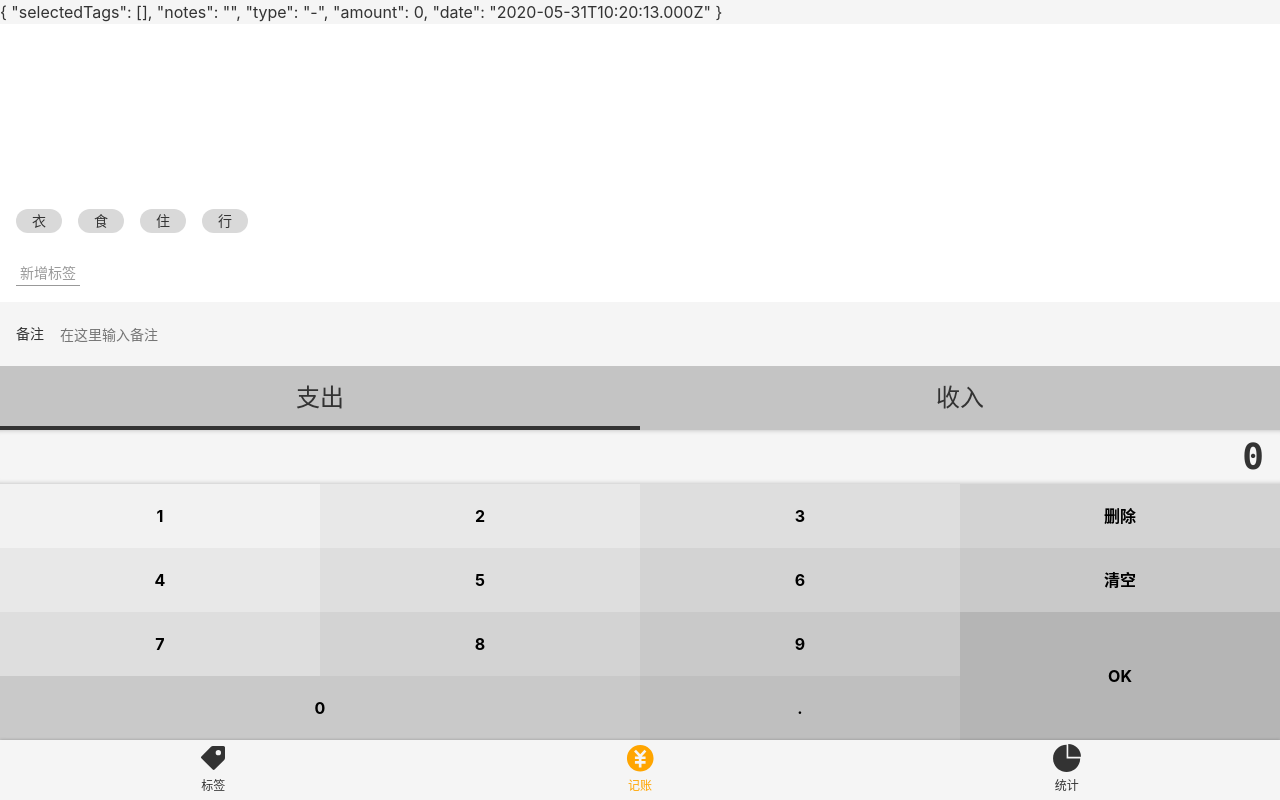
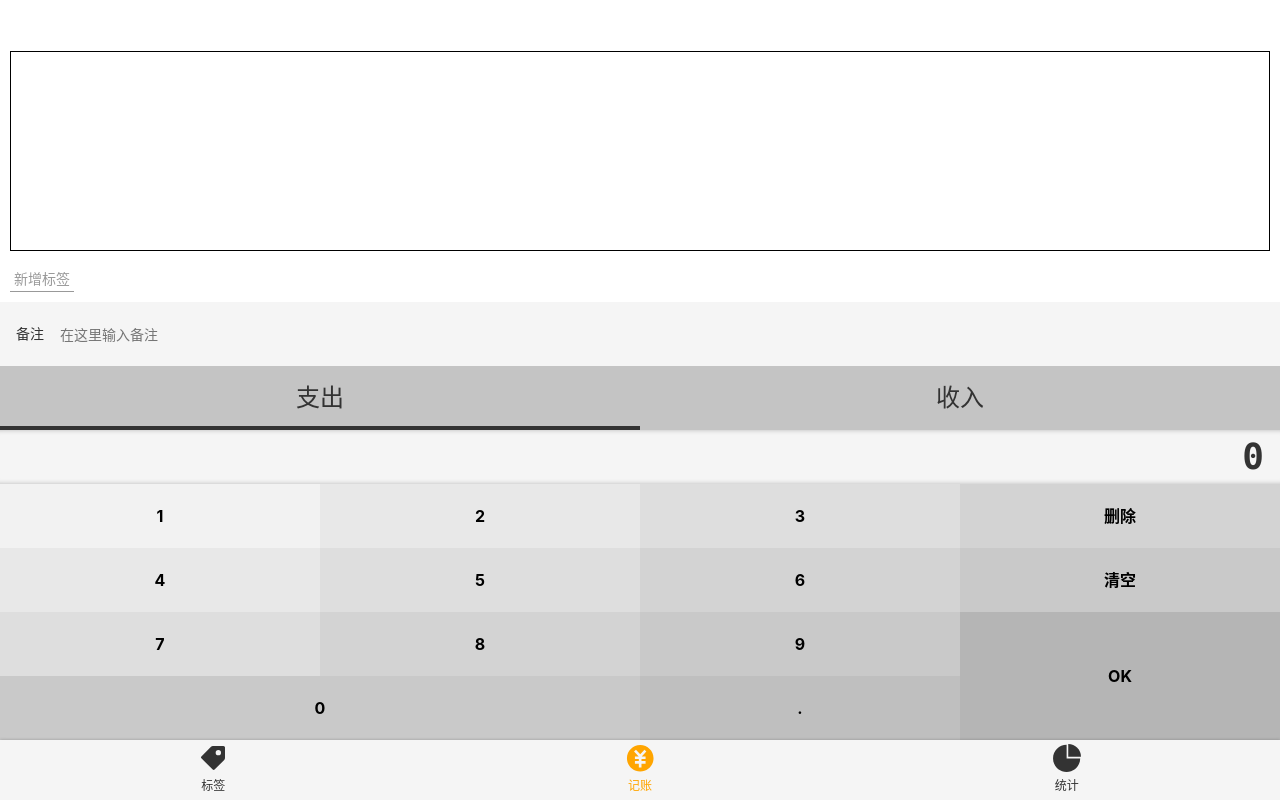
Before and after one commit to minured/more-money, a Vue app: page /#/money in a window 1280 px wide. Built offline with nearby package versions, Linux system fonts and the light colour scheme.

Commit message:
使用全局tagList

```diff
--- a/src/components/Money/Tags.vue
+++ b/src/components/Money/Tags.vue
@@ -53,17 +53,22 @@
 <style lang="scss" scoped>
   .tags {
     background: white;
-    padding: 16px;
+    padding: 10px;
     font-size: 14px;
     /*border: 1px solid black;*/
     flex-grow: 1;
     display: flex;
     flex-direction: column-reverse;
 
+
     > .current {
       /*border: 1px solid black;*/
       display: flex;
       flex-wrap: wrap;
+      overflow: auto;
+      height: 25vh;
+      border:1px solid black;
+      padding-left: 10px;
 
       > li {
         /*border: 1px solid black;*/
--- a/src/main.ts
+++ b/src/main.ts
@@ -8,6 +8,7 @@ import router from './router';
 import store from './store';
 import Nav from '@/components/Nav.vue';
 import Layout from '@/components/Layout.vue';
+import tagList from '@/models/tagList';
 
 Vue.config.productionTip = false;
 
@@ -16,6 +17,9 @@ Vue.config.productionTip = false;
 Vue.component('Nav', Nav);
 Vue.component('Layout', Layout)
 
+//把数据挂到Window
+window.tagList = tagList.fetch()
+
 new Vue({
   //初始化router，router:router
   router,
--- a/src/models/recordList.ts
+++ b/src/models/recordList.ts
@@ -12,6 +12,7 @@ const recordList = {
     recordClone.date = new Date()
     this.data.push(recordClone)
   //外面使用watch 自动保存，这样好不好
+    this.save()
   },
   save() {
     window.localStorage.setItem('records', JSON.stringify(this  .data));
--- a/src/models/tagList.ts
+++ b/src/models/tagList.ts
@@ -1,15 +1,6 @@
 //注意函数的参数和返回值的类型写法
 
 import createId from '@/lib/idCreator';
-
-type TagList = {
-  tags: Tag[];
-  fetch: () => Tag[];
-  save: () => void;
-  create: () => ErrorTip;
-  update: (id: number, name: string) => ErrorTip;
-  remove: (tag: Tag) => ErrorTip;
-}
 
 
 const tagList: TagList = {
@@ -19,10 +10,10 @@ const tagList: TagList = {
   fetch() {
     //用是否含有数据库版本来 判断是否是第一次使用
     //有待优化
+    console.log("从本地获取数据")
     if (!window.localStorage.getItem('version')) {
       //逻辑有待优化
       console.log('没有版本');
-
 
       this.tags = [
         {id: createId(), name: '衣'},
@@ -37,6 +28,7 @@ const tagList: TagList = {
   },
   save() {
     window.localStorage.setItem('tagList', JSON.stringify(this.tags));
+    console.log("已保存到本地")
   },
   create() {
     let inputTag = window.prompt('请输入标签名：');
@@ -56,6 +48,8 @@ const tagList: TagList = {
 
       if (tagNames.indexOf(inputTag) === -1) {
         this.tags.push({id: createId(), name: inputTag});
+
+        //改变就保存
         this.save();
         return {errorCode: 0, explain: '标签创建成功！'};
       } else {
--- a/src/views/Labels.vue
+++ b/src/views/Labels.vue
@@ -1,10 +1,12 @@
 <template>
   <Layout>
+    <div class="tags-wrapper">
       <div v-for="(tag, index) in tags" :key="index" class="tags">
         <router-link :to="`/labels/edit/${tag.id}`" class="tag">
           <span>{{tag.name}}</span>
           <Icon icon-id="#right"></Icon>
         </router-link>
+      </div>
     </div>
     <div class="createTag">
       <!-- 组件是没有点击事件的， 然后native是把事件传给 组件里的默认元素 button -->
@@ -27,30 +29,43 @@
   //好好体会一下 这种封装的感觉
   //好好体会一下 这种封装的感觉
 
+  //读取数据
+  // const localTags = tagList.fetch()
 
-  tagList.fetch();
+  //这里的两个相等
+  // console.log(localTags === tagList.tags);
 
   @Component({
     components: {Button, Icon}
   })
   export default class Labels extends Vue {
-    // beforeCreate(){
-    //   console.log("之前")
-    //   this.tags = tagList.tags
+
+
+    tags = window.tagList;
+
+    // beforeCreate() {
+    //   //这里的两个是不一样的
+    //   // console.log(localTags === tagList.tags);
     // }
-    tags = tagList.tags;
 
     createTag() {
       const message: ErrorTip = tagList.create();
-      // window.alert(`${message.errorCode}：${message.explain}`);
-
     }
   }
 
 </script>
 
 <style lang="scss" scoped>
-  .tags {
+  /* 隐藏滚动条 */
+  ::-webkit-scrollbar {
+    display: none;
+  }
+  .tags-wrapper {
+    /*border: 1px solid black;*/
+    height: 80vh;
+    overflow: auto;
+
+    > .tags {
       font-size: 16px;
       background: white;
       padding-left: 16px;
@@ -72,10 +87,13 @@
 
       }
     }
+  }
+
+
   .createTag {
     text-align: center;
-    padding-top: 16px;
-    margin-top: 28px;
+    padding-top: 1vh;
+    margin-top: 1vh;
   }
 
 </style>
--- a/src/views/Money.vue
+++ b/src/views/Money.vue
@@ -8,7 +8,7 @@
       <form-item :notes.sync="record.notes" field-name="备注" placeholder="在这里输入备注"/>
     </div>
     <Tags :tagsData.sync="tags" :selectedTags.sync="record.selectedTags"/>
-    {{ record }}
+<!--    {{ record }}-->
   </Layout>
 
 </template>
@@ -25,6 +25,7 @@
 
 
   const localRecords = recordList.fetch();
+
   //数据库版本 ，用来升级数据库
   //版本判断升级
   const version = window.localStorage.getItem('version') || 0;
@@ -42,7 +43,9 @@
     components: {Tags, formItem, Types, NumberPad},
   })
   export default class Money extends Vue {
-    tags = tagList.fetch();
+
+    //从window拿数据
+    tags = window.tagList;
 
     record: RecordItem = {
       selectedTags: [],
@@ -55,7 +58,7 @@
     records: RecordItem[] = localRecords;
 
     saveRecord() {
-      recordList.create(this.record)
+      recordList.create(this.record);
     }
 
     //用watch  避免漏保存
@@ -79,7 +82,8 @@
     display: flex;
     flex-direction: column-reverse;
   }
-  .notes{
+
+  .notes {
     padding: 12px 0;
   }
 </style>
```
Also changed, not shown: src/custom.d.ts (+14 -0 lines). Lines whose indentation alone changed are shown as unchanged.
